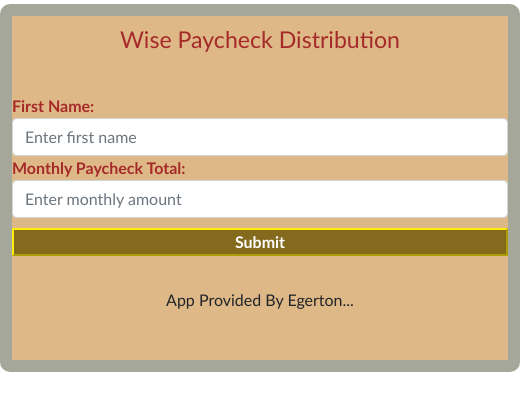
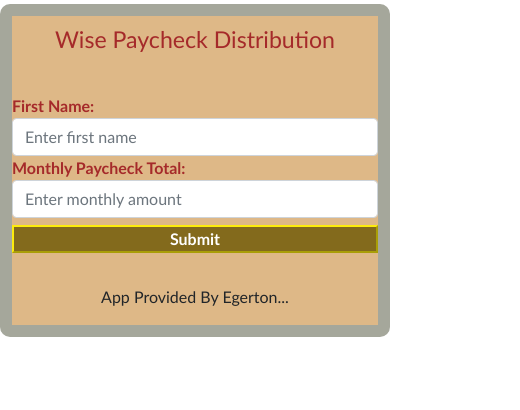
Before and after one commit to egertonk/react-wise-spender, a React (Create React App) app: page / in a window 390 px wide. Shown: the top 410 px of the page, 520 px wide, since content can reach past the window. Built offline with nearby package versions, Linux system fonts and the light colour scheme.

Commit message:
Wise-Paycheck-02

```diff
--- a/src/App.css
+++ b/src/App.css
@@ -12,18 +12,17 @@
 }
 
 .App {
-  background-color: #ede9ed5c;
   border: 12px solid #a5a79b!important;
   display: flex;
   flex-direction: column;
   justify-content: start;
-  width: 520px;
+  width: 50%;
+  margin: auto;
   min-height: initial;
   text-align: center;
-  margin: 128px auto;
   margin-top: 1%;
   border-radius: 10px;
-  padding-bottom: 32px;
+  padding-bottom: inherit;
   background-color: burlywood;
 }
 
@@ -119,6 +118,12 @@
   margin-left: calc(-0.5 * var(--bs-gutter-x));
 }
 
+@media only screen and (max-width: 600px) {
+  .App {
+    width: auto
+  }
+}
+
 @keyframes App-logo-spin {
   from {
     transform: rotate(0deg);
```
